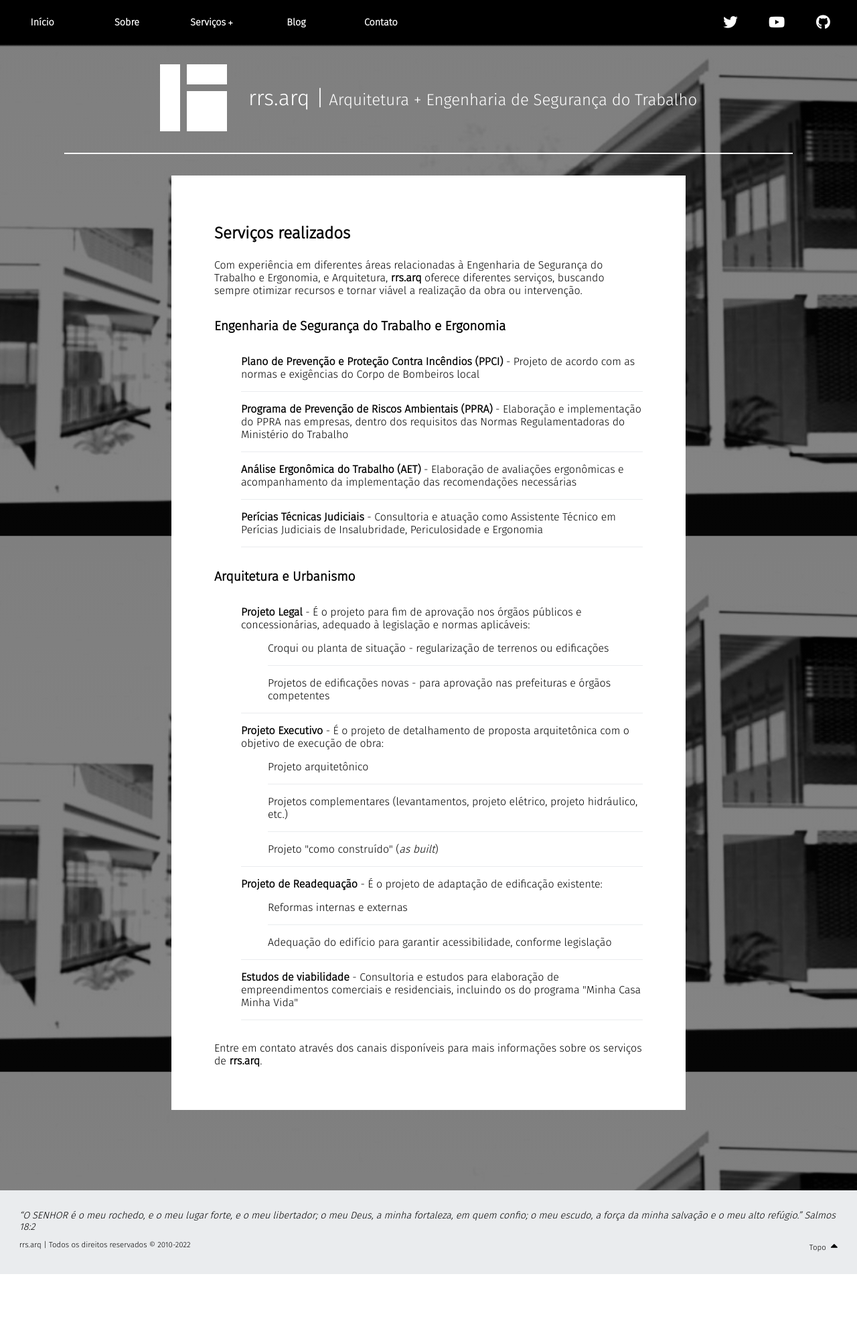
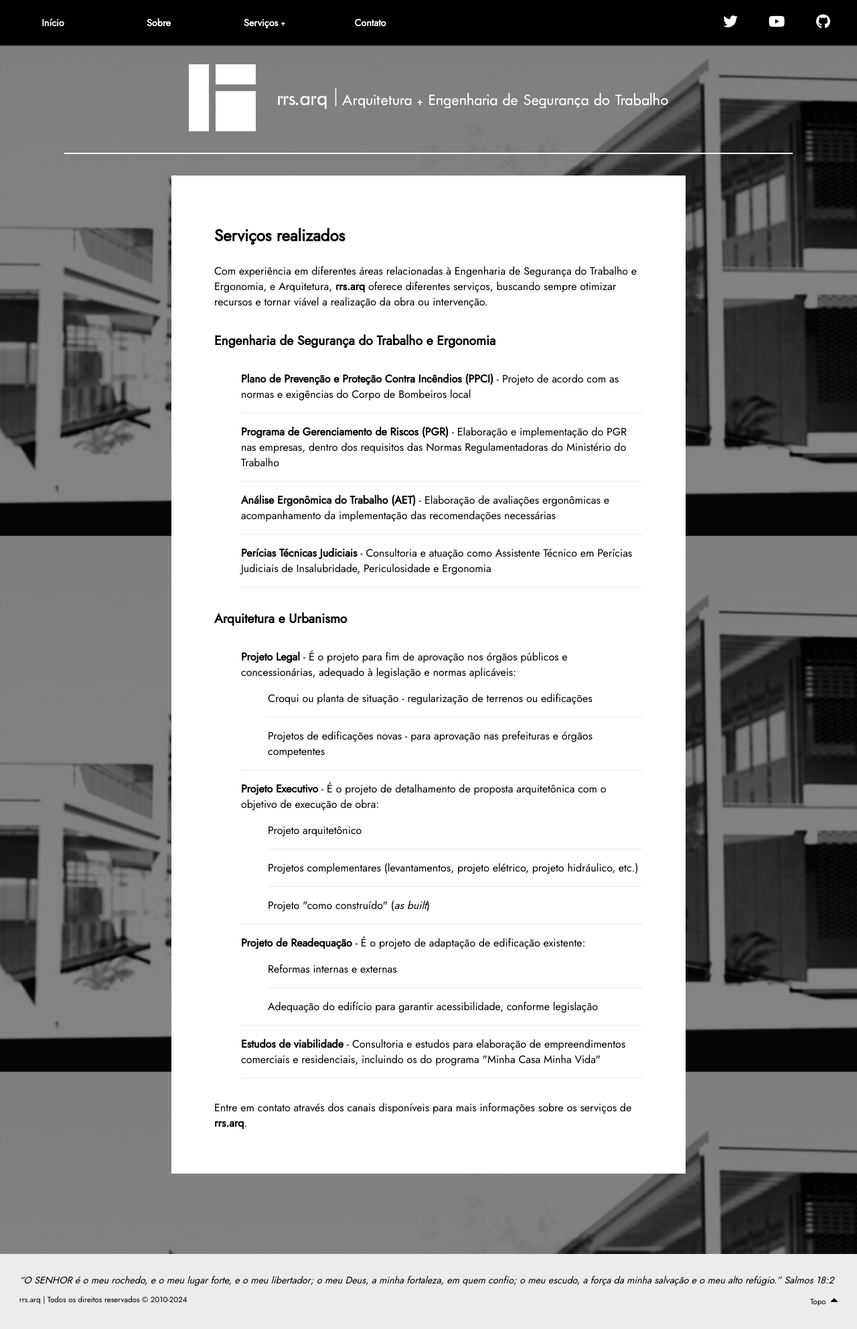
Before and after one commit to rrsarq/rrsarq-site, a PHP site: page /servicos.html in a window 1280 px wide. Shown: the whole page at 67% size. Before the commit the page ends 1902 px from the top, so only its background shows below. Run offline with PHP 8.4, Linux system fonts and the light colour scheme.

Commit message:
Ajustes e correções no conteúdo

```diff
--- a/css/rrsarq.scss
+++ b/css/rrsarq.scss
@@ -5,11 +5,38 @@
     src: url("../webfonts/FiraSans-Light.ttf");
     font-display: swap;
 }
+
 @font-face {
     font-family: "Fira Sans Light-Italic";
     src: url("../webfonts/FiraSans-LightItalic.ttf");
     font-display: swap;
 }
+
+@font-face {
+    font-family: "Futura Renner Light";
+    src: url("../webfonts/FuturaRenner-Light.woff2");
+    font-display: swap;
+}
+
+@font-face {
+    font-family: "Futura Renner Regular";
+    src: url("../webfonts/FuturaRenner-Regular.woff2");
+    font-display: swap;
+}
+
+@font-face {
+    font-family: "Jost Regular";
+    src: url("../webfonts/Jost-Regular.ttf");
+    font-display: swap;
+}
+
+@font-face {
+    font-family: "Jost Regular-Italic";
+    src: url("../webfonts/Jost-ExtraLightItalic.ttf");
+    font-display: swap;
+}
+
+
 
 /***** Estilos gerais *****/
 
@@ -50,7 +77,7 @@ a:visited:hover {
 }
 
 a, h1, h2, h3, h4, h5, h6, p, em, li, span, label, input, textarea, button {
-    font-family: 'Fira Sans Light', 'Segoe UI', sans-serif;
+    font-family: 'Jost Regular', 'Segoe UI', sans-serif;
 }
 
 body {
@@ -294,10 +321,12 @@ nav {
 
 .subTitulo {
     font-size: 24px;
+	font-family: "Futura Renner Regular";
 }
 
 .titulo {
     font-size: 32px;
+	font-family: "Futura Renner Regular";
 }
 
 /*****  Main  *****/
--- a/includes/footer.html
+++ b/includes/footer.html
@@ -1,5 +1,5 @@
 <em>“O SENHOR é o meu rochedo, e o meu lugar forte, e o meu libertador; o meu Deus, a minha fortaleza, em quem confio; o meu escudo, a força da minha salvação e o meu alto refúgio.” Salmos 18:2</em>
 <div class="small">
-    <p>rrs.arq | Todos os direitos reservados © 2010-<span id="ano">2022</span></p>
+    <p>rrs.arq | Todos os direitos reservados © 2010-<span id="ano">2024</span></p>
     <p><a class="topo" href="#">Topo <i class="fas fa-caret-up"></i></a></p>
 </div>
--- a/includes/header.html
+++ b/includes/header.html
@@ -12,7 +12,7 @@
 				 </div>
 			</li>
 			<!--li class="menuItem"><a class="menuLink" href="#">Galeria</a></li-->
-			<li class="menuItem"><a class="menuLink" href="https://rrsarq.github.io/">Blog</a></li>
+			<!-- <li class="menuItem"><a class="menuLink" href="https://rrsarq.github.io/">Blog</a></li> -->
 			<li class="menuItem"><a class="menuLink" href="contato.html">Contato</a></li>
 		</ul>
 		<ul class="menu social">
--- a/index.html
+++ b/index.html
@@ -27,8 +27,9 @@
 		</article>
 	</main>
 	<footer id="footer"></footer>
-
 	<script src="js/includes.js"></script>
-
+	<script src="https://code.jquery.com/jquery-3.5.1.min.js" integrity="sha256-9/aliU8dGd2tb6OSsuzixeV4y/faTqgFtohetphbbj0=" crossorigin="anonymous"></script>
+	<script src="js/verdade.js"></script>
+	<script src="https://kit.fontawesome.com/b5b57d8607.js" crossorigin="anonymous"></script>
 </body>
 </html>
--- a/servicos.html
+++ b/servicos.html
@@ -25,7 +25,7 @@
 			<h2>Engenharia de Segurança do Trabalho e Ergonomia</h2>
 			<ul class="lista">
 				<li class="listaItem"><strong>Plano de Prevenção e Proteção Contra Incêndios (<abbr>PPCI</abbr>)</strong> - Projeto de acordo com as normas e exigências do Corpo de Bombeiros local</li>
-				<li class="listaItem"><strong>Programa de Prevenção de Riscos Ambientais (<abbr>PPRA</abbr>)</strong> - Elaboração e implementação do PPRA nas empresas, dentro dos requisitos das Normas Regulamentadoras do Ministério do Trabalho</li>
+				<li class="listaItem"><strong>Programa de Gerenciamento de Riscos (<abbr>PGR</abbr>)</strong> - Elaboração e implementação do PGR nas empresas, dentro dos requisitos das Normas Regulamentadoras do Ministério do Trabalho</li>
 				<li class="listaItem"><strong>Análise Ergonômica do Trabalho (<abbr>AET</abbr>)</strong> - Elaboração de avaliações ergonômicas e acompanhamento da implementação das recomendações necessárias</li>
 				<li class="listaItem"><strong>Perícias Técnicas Judiciais</strong> - Consultoria e atuação como Assistente Técnico em Perícias Judiciais de Insalubridade, Periculosidade e Ergonomia</li>
 			</ul>
```
Also changed, not shown: css/rrsarq.css, webfonts/.htaccess (deleted), webfonts/FuturaRenner-Light.woff2 (added), webfonts/FuturaRenner-Regular.woff2 (added), webfonts/Jost-ExtraLight.ttf (added), webfonts/Jost-ExtraLightItalic.ttf (added), webfonts/Jost-Italic.ttf (added), webfonts/Jost-Light.ttf (added), webfonts/Jost-LightItalic.ttf (added), webfonts/Jost-Regular.ttf (added), 1 other file.
